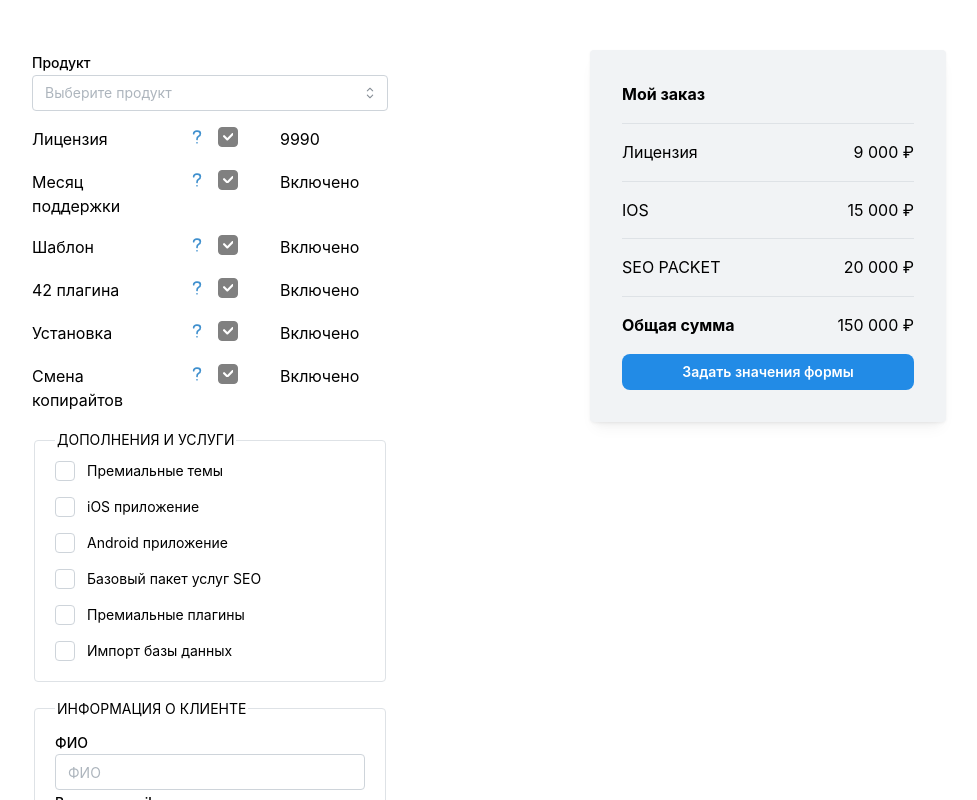
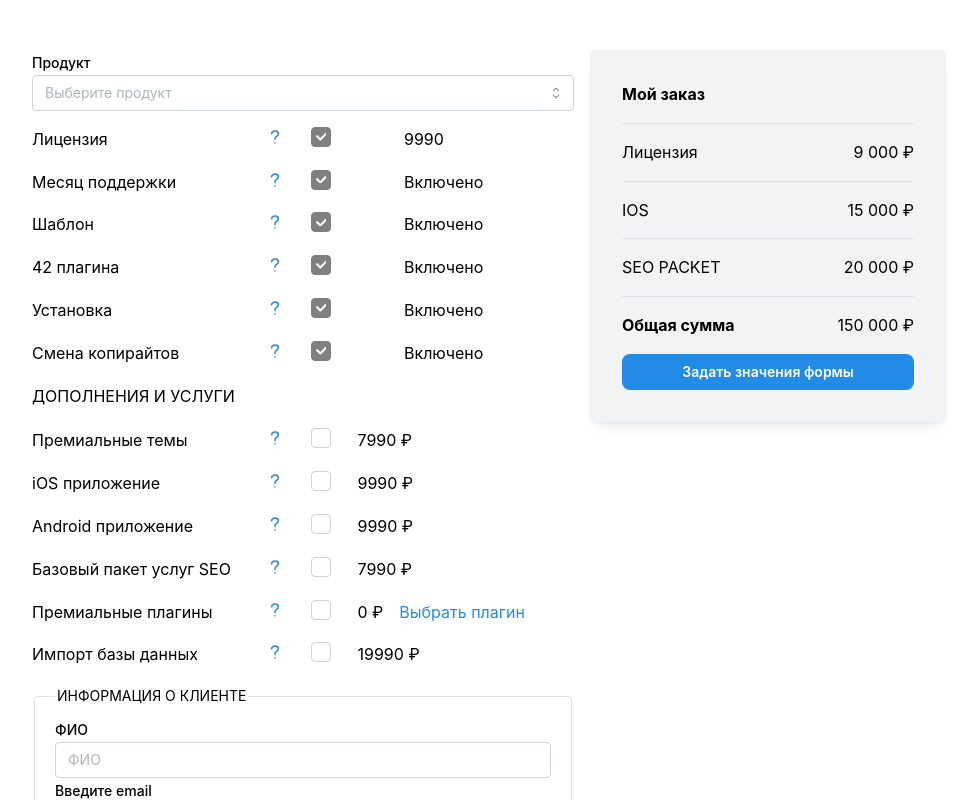
Before and after one commit to ChernyshevaNetology/react-start, a React (Vite) app: page / in a window 1280 px wide. Shown: the top 800 px of the page, without its empty margins (151-1128 px from the left). Built offline with nearby package versions, Linux system fonts and the light colour scheme.

Commit message:
Modal window added

```diff
--- /dev/null
+++ b/src/projects/project-3/components/product-item.jsx
@@ -0,0 +1,60 @@
+import React from "react";
+import {
+  Checkbox,
+  Grid,
+  Popover,
+  Text,
+  Anchor,
+  Group,
+  Modal,
+} from "@mantine/core";
+import { IconQuestionMark } from "@tabler/icons-react";
+import { useDisclosure } from "@mantine/hooks";
+
+export const ProductItem = ({
+  key,
+  name,
+  price,
+  toolTipText,
+  pluginSelect,
+  idx,
+}) => {
+  const [opened, { open, close }] = useDisclosure(false);
+  return (
+    <Grid>
+      <Modal title="Удалить счетчик?" opened={opened} onClose={close}>
+        <Text>"Премиальные плагины"</Text>
+        {/* <PluginsList />*/}
+      </Modal>
+      <Grid.Col span={5}>
+        <Text>{name}</Text>
+      </Grid.Col>
+      <Grid.Col span={1}>
+        <Popover width={200} withArrow shadow="md" position={"left"}>
+          <Popover.Target>
+            <IconQuestionMark stroke={2} color={"#4090CE"} size={20} />
+          </Popover.Target>
+          <Popover.Dropdown>
+            <Text size="xs">{toolTipText}</Text>
+          </Popover.Dropdown>
+        </Popover>
+      </Grid.Col>
+      <Grid.Col span={1}>
+        <Checkbox
+        /*          key={form.key(`additionalServices.${[idx]}.${key}`)}
+          {...form.getInputProps(`additionalServices.${[idx]}.${key}`)}*/
+        />
+      </Grid.Col>
+      <Grid.Col span={5}>
+        <Group>
+          {price ? <Text>{price} ₽</Text> : <Text>0 ₽</Text>}
+          {pluginSelect ? (
+            <Anchor onClick={open} underline="hover">
+              Выбрать плагин
+            </Anchor>
+          ) : null}
+        </Group>
+      </Grid.Col>
+    </Grid>
+  );
+};
--- a/src/projects/project-3/form-data.js
+++ b/src/projects/project-3/form-data.js
@@ -3,37 +3,31 @@ export const preSelectedProducts = [
     name: "Лицензия",
     key: "product",
     price: 9990,
-    selected: true,
     toolTipText: "Dummy Tooltip text to display as popup when clicked",
   },
   {
     name: "Месяц поддержки",
     key: "support",
-    selected: true,
     toolTipText: "Dummy Tooltip text to display as popup when clicked",
   },
   {
     name: "Шаблон",
     key: "freeTemplate",
-    selected: true,
     toolTipText: "Dummy Tooltip text to display as popup when clicked",
   },
   {
     name: "42 плагина",
     key: "freePlugins",
-    selected: true,
     toolTipText: "Dummy Tooltip text to display as popup when clicked",
   },
   {
     name: "Установка",
     key: "installation",
-    selected: true,
     toolTipText: "Dummy Tooltip text to display as popup when clicked",
   },
   {
     name: "Смена копирайтов",
     key: "brandingRemoval",
-    selected: true,
     toolTipText: "Dummy Tooltip text to display as popup when clicked",
   },
 ];
@@ -66,6 +60,7 @@ export const additionalServices = [
   {
     key: "premiumPlugins",
     name: "Премиальные плагины",
+    pluginSelect: true,
     toolTipText: "Dummy Tooltip text to display as popup when clicked",
   },
   {
@@ -77,16 +72,13 @@ export const additionalServices = [
 ];
 
 export const customerDetails = [
-  {
-    key: "name",
-    name: "ФИО",
-  },
+  { key: "name", name: "ФИО" },
   { key: "email", name: "Введите email" },
   { key: "company", name: "Опциально" },
   { key: "phone", name: "Ваш телефон" },
-  { key: "Город", name: "Введите город" },
-  { key: "Почтовый индекс", name: "Опциально" },
-  { key: "Адрес", name: "Опциально" },
+  { key: "city", name: "Введите город" },
+  { key: "zipCode", name: "Опциально" },
+  { key: "address", name: "Опциально" },
 ];
 
 export const customerConsent = [
--- a/src/projects/project-3/forms/additional-services-form.jsx
+++ b/src/projects/project-3/forms/additional-services-form.jsx
@@ -1,24 +1,30 @@
 import React from "react";
-import { Checkbox, Fieldset, Stack } from "@mantine/core";
+import { Text, Stack, Space } from "@mantine/core";
 import { additionalServices } from "../form-data";
 import { useFlynaxFormContext } from "./flynax-form-context";
+import { ProductItem } from "../components/product-item";
 
 export const AdditionalServicesForm = () => {
   const form = useFlynaxFormContext();
   return (
     <div>
-      <Fieldset legend="ДОПОЛНЕНИЯ И УСЛУГИ">
-        <Stack>
-          {additionalServices.map(({ key, name }, idx) => (
-            <Checkbox
-              value={key}
-              label={name}
-              key={form.key(`additionalServices.${[idx]}.${key}`)}
-              {...form.getInputProps(`additionalServices.${[idx]}.${key}`)}
+      <Text>ДОПОЛНЕНИЯ И УСЛУГИ</Text>
+      <Space h="lg" />
+      <Stack>
+        {additionalServices.map(
+          ({ key, name, toolTipText, price, pluginSelect }, idx) => (
+            <ProductItem
+              key={key}
+              name={name}
+              price={price}
+              idx={idx}
+              toolTipText={toolTipText}
+              form={form}
+              pluginSelect={pluginSelect}
             />
-          ))}
-        </Stack>
-      </Fieldset>
+          ),
+        )}
+      </Stack>
     </div>
   );
 };
--- a/src/projects/project-3/order-info.jsx
+++ b/src/projects/project-3/order-info.jsx
@@ -1,8 +1,7 @@
 import { Paper, Text, Button, Divider, Group } from "@mantine/core";
 
-
 export const OrderInfo = () => {
-    return (
+  return (
     <Paper shadow="sm" p="xl" bg="var(--mantine-color-gray-1)">
       <Text fw={700}>Мой заказ</Text>
       <Divider my="md" />
--- a/src/projects/project-3/pre-selected-products.jsx
+++ b/src/projects/project-3/pre-selected-products.jsx
@@ -1,6 +1,6 @@
 import React from "react";
 import { preSelectedProducts } from "./form-data";
-import { Stack } from '@mantine/core';
+import { Stack } from "@mantine/core";
 import { StaticProductItem } from "./components/static-product-item.jsx";
 
 export const PreselectedProductsForm = () => {
--- a/src/projects/project-3/products-order-page.jsx
+++ b/src/projects/project-3/products-order-page.jsx
@@ -18,7 +18,7 @@ export const ProductsOrderPage = () => {
         { android: false },
         { premiumPlugins: false },
         { seo: false },
-        {dbTransfer: false},
+        { dbTransfer: false },
       ],
       customerDetails: [
         { name: "" },
@@ -39,7 +39,7 @@ export const ProductsOrderPage = () => {
   return (
     <FlynaxFormProvider form={flynaxForm}>
       <Grid>
-        <Grid.Col span={4} offset={1}>
+        <Grid.Col span={6} offset={1}>
           <Stack
             bg="var(--mantine-color-body)"
             align="stretch"
@@ -53,7 +53,7 @@ export const ProductsOrderPage = () => {
             <CustomerConsentForm />
           </Stack>
         </Grid.Col>
-        <Grid.Col span={4} offset={2}>
+        <Grid.Col span={4}>
           <OrderInfo />
         </Grid.Col>
       </Grid>
```
